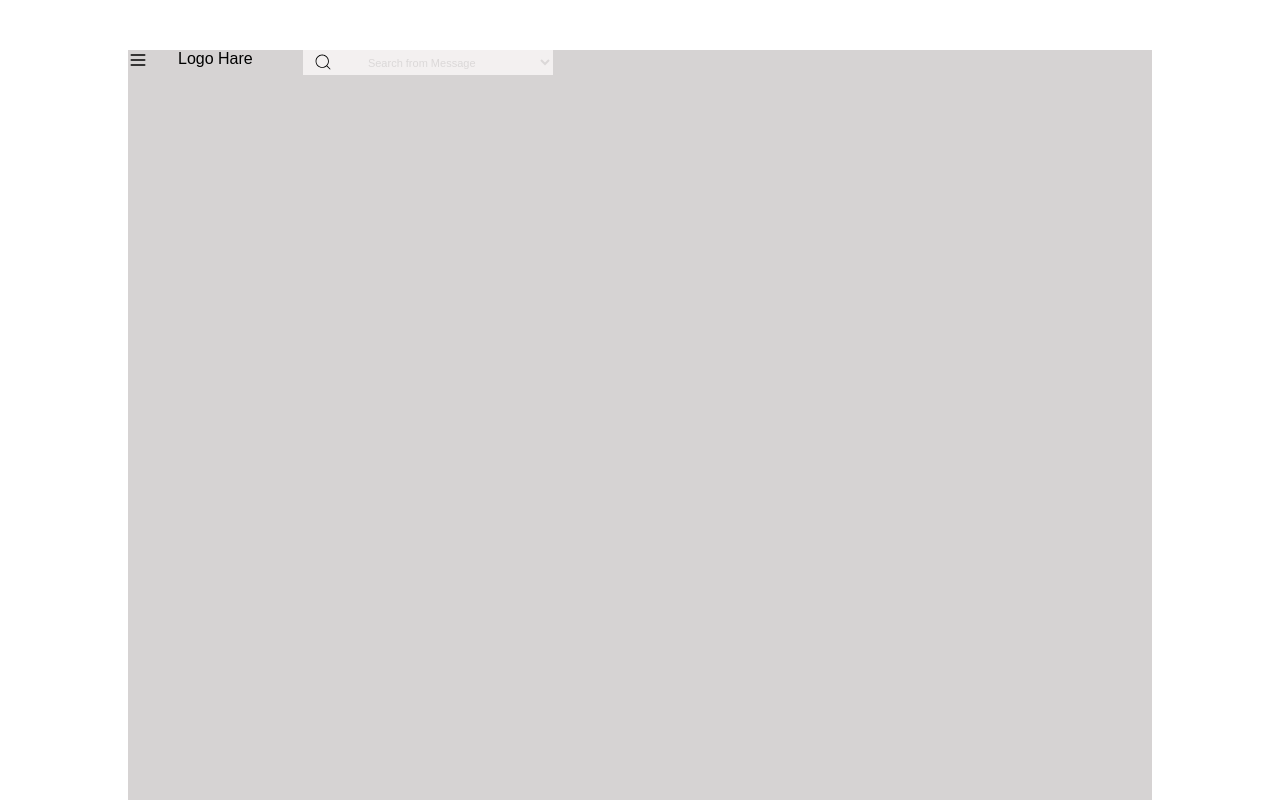
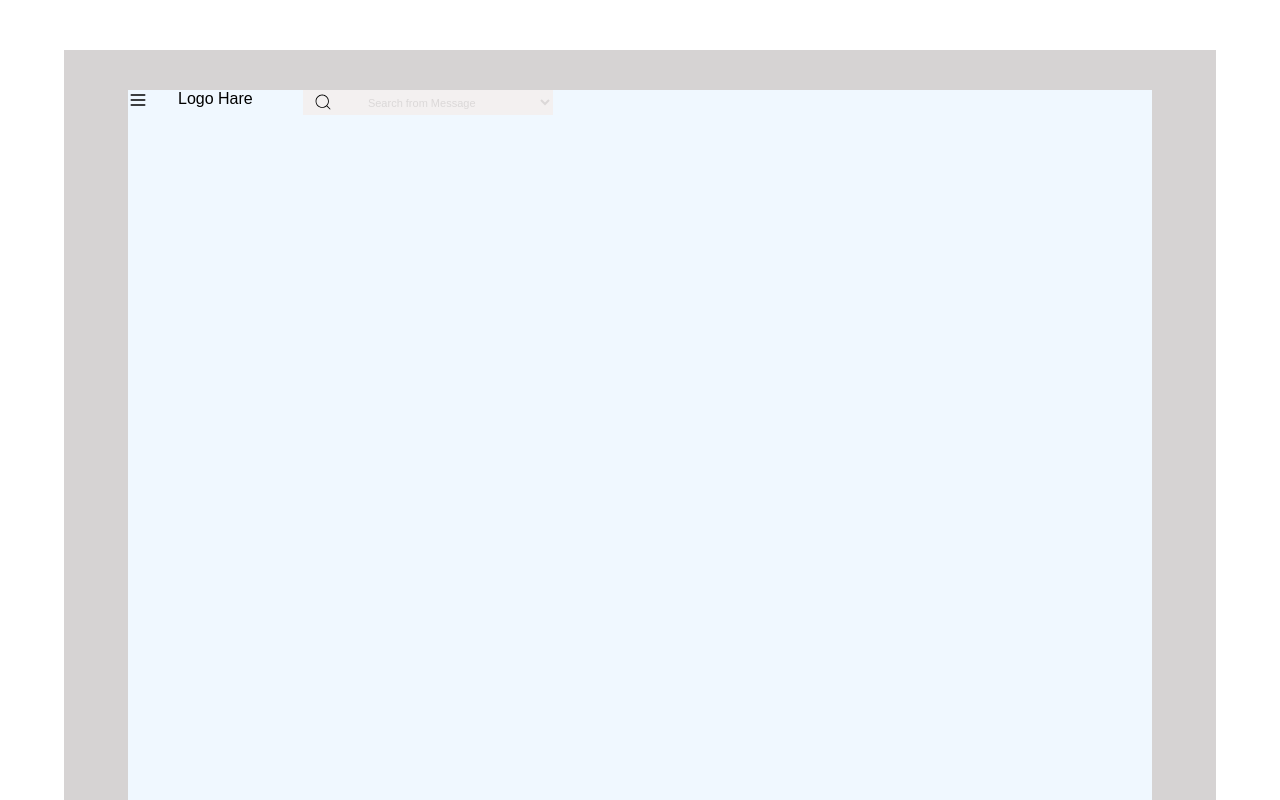
Before and after one commit to dantocome/reacttype-dashboard, a React (Vite) app: page / in a window 1280 px wide. Shown: the top 800 px of the page. Built offline with nearby package versions, Linux system fonts and the light colour scheme.

Commit message:
all added files

```diff
--- a/src/components/component.css
+++ b/src/components/component.css
@@ -7,10 +7,13 @@
 }
 .app-container{
     background-color: rgb(214, 211, 211);
-    height: 200vh;
-    width: 80vw;
+    height: 150vh;
+    width: 90vw;
     margin: auto;
     margin-top: 50px;
+    display: flex;
+    align-items: center;
+    justify-content: center;
 }
 select{
     width: 250px;
@@ -42,3 +45,11 @@ menu{
     display: flex;
     gap: 30px;
 }
+.dashboard{
+    background-color:aliceblue;
+    height: 140vh;
+    width: 80vw;
+
+
+
+}
```
